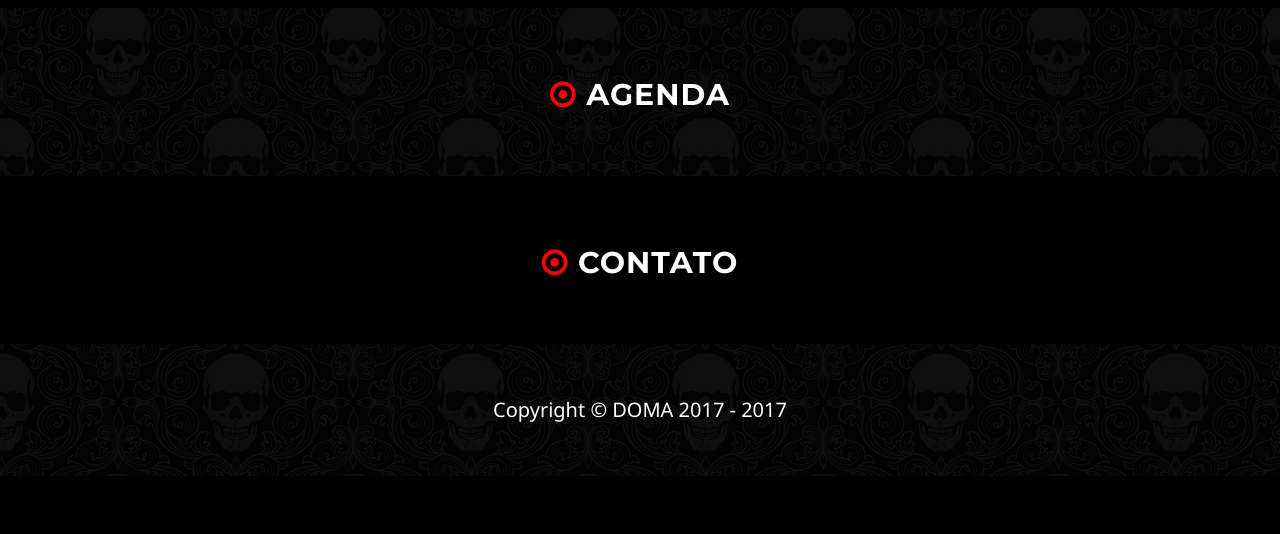
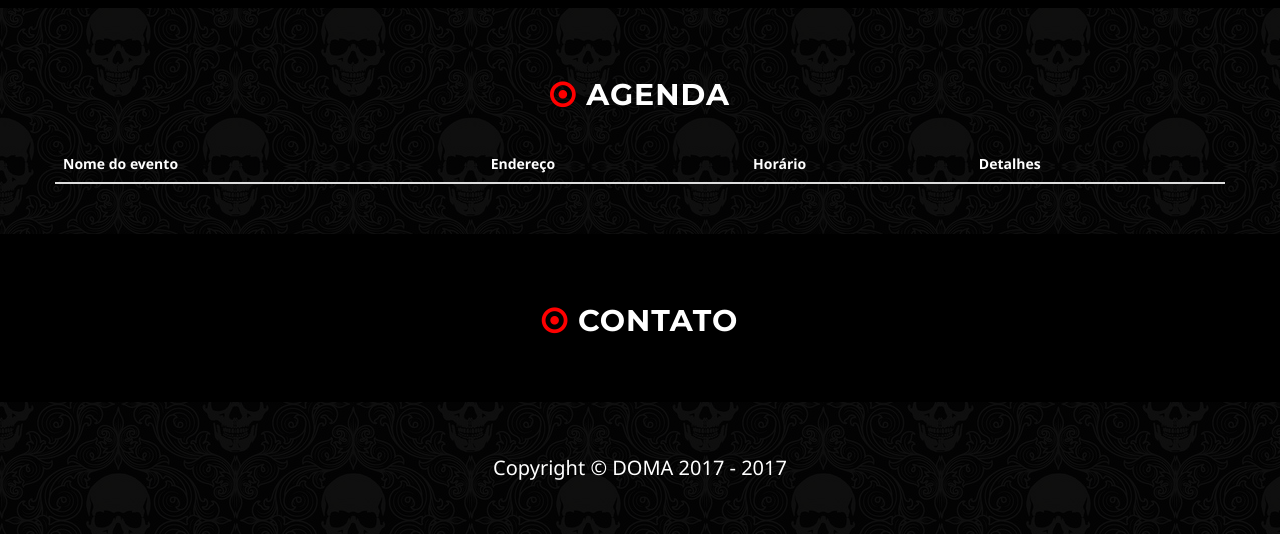
Before and after one commit to filipececcon/doma-website, a website: page index.html in a window 1280 px wide. Shown: the part 2666-3200 px from the top of the page. Before the commit the page ends 3142 px from the top, so only its background shows below. Drawn offline with nearby package versions, Linux system fonts and the light colour scheme.

Commit message:
ajustando layout para agenda

```diff
--- a/index.html
+++ b/index.html
@@ -110,6 +110,17 @@
         <div class="container">
             <div class="row">
                 <h2><i class="fa fa-dot-circle-o"></i> agenda</h2>
+
+                <table class="table table-responsive table-striped" id="tabela">
+                    <thead>
+                        <tr>
+                            <th>Nome do evento</th>
+                            <th>Endereço</th>
+                            <th>Horário</th>
+                            <th>Detalhes</th>
+                        </tr>
+                    </thead>
+                </table>
             </div>
         </div>
     </section>
--- a/less/grayscale.less
+++ b/less/grayscale.less
@@ -343,11 +343,6 @@ width: 90%;
 height: 90%;
 }
 
-// .teste{
-//     display: flex;
-//     justify-content: center;
-// }
-
 #social{
     display: flex;
     justify-content: space-between;
```
